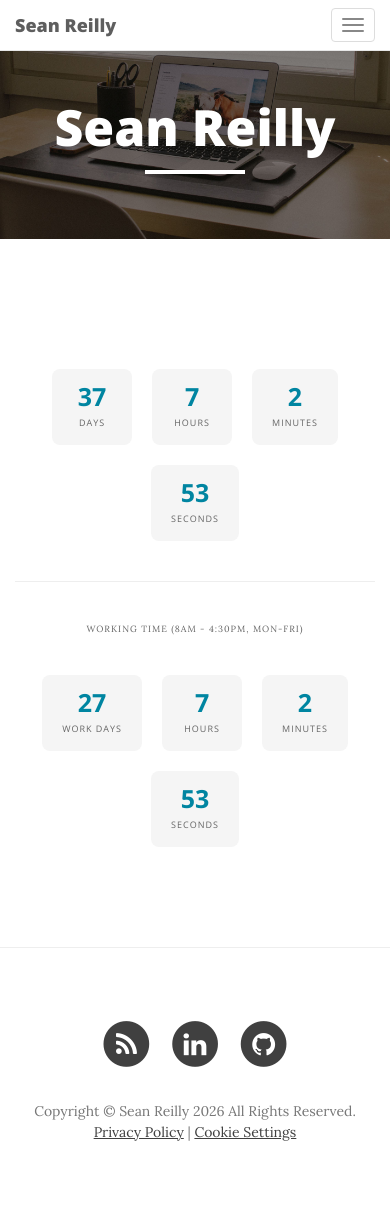
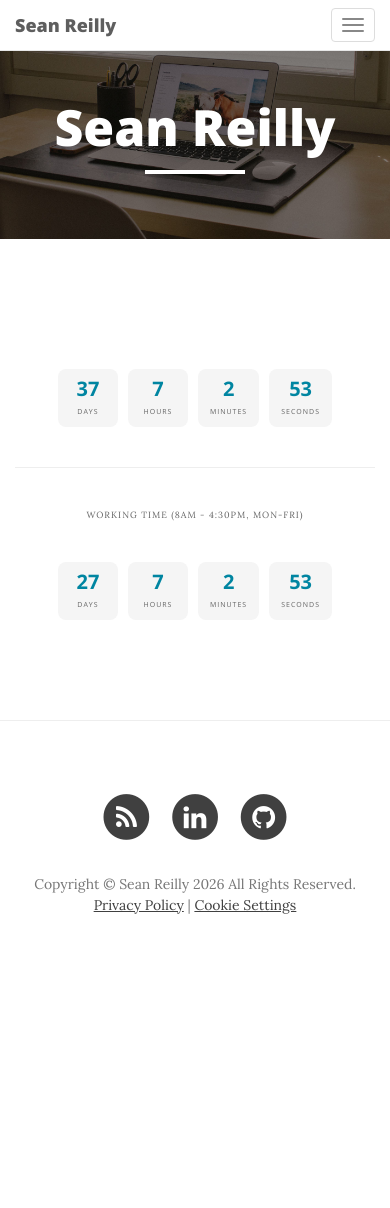
Before and after one commit to seanreillyesq/seanreillyesq.github.io, a Jekyll site: the page built from countdown.html, in a window 390 px wide. Built offline with Jekyll 4.4.1, drawn with Linux system fonts in a browser that asks for light colours; comment, search, counter and statistics services are not loaded; after the commit the page ends 981 px from its top, so only the background shows below that.

Commit message:
Fix mobile layout for countdown page
Reduce padding/gaps on smaller screens and shorten 'Work Days'
to 'Days' to prevent wrapping on mobile.

```diff
--- a/countdown.html
+++ b/countdown.html
@@ -50,8 +50,23 @@ hidden: true
         font-size: 2.5rem;
     }
     .countdown-unit {
-        min-width: 80px;
-        padding: 15px 20px;
+        min-width: 70px;
+        padding: 12px 15px;
+    }
+    .countdown-display {
+        gap: 10px;
+    }
+}
+@media (max-width: 400px) {
+    .countdown-number {
+        font-size: 2rem;
+    }
+    .countdown-unit {
+        min-width: 60px;
+        padding: 10px 12px;
+    }
+    .countdown-label {
+        font-size: 0.7rem;
     }
 }
 </style>
@@ -82,7 +97,7 @@ hidden: true
     <div id="work-countdown" class="countdown-display">
         <div class="countdown-unit">
             <div class="countdown-number" id="work-days">--</div>
-            <div class="countdown-label">Work Days</div>
+            <div class="countdown-label">Days</div>
         </div>
         <div class="countdown-unit">
             <div class="countdown-number" id="work-hours">--</div>
```
